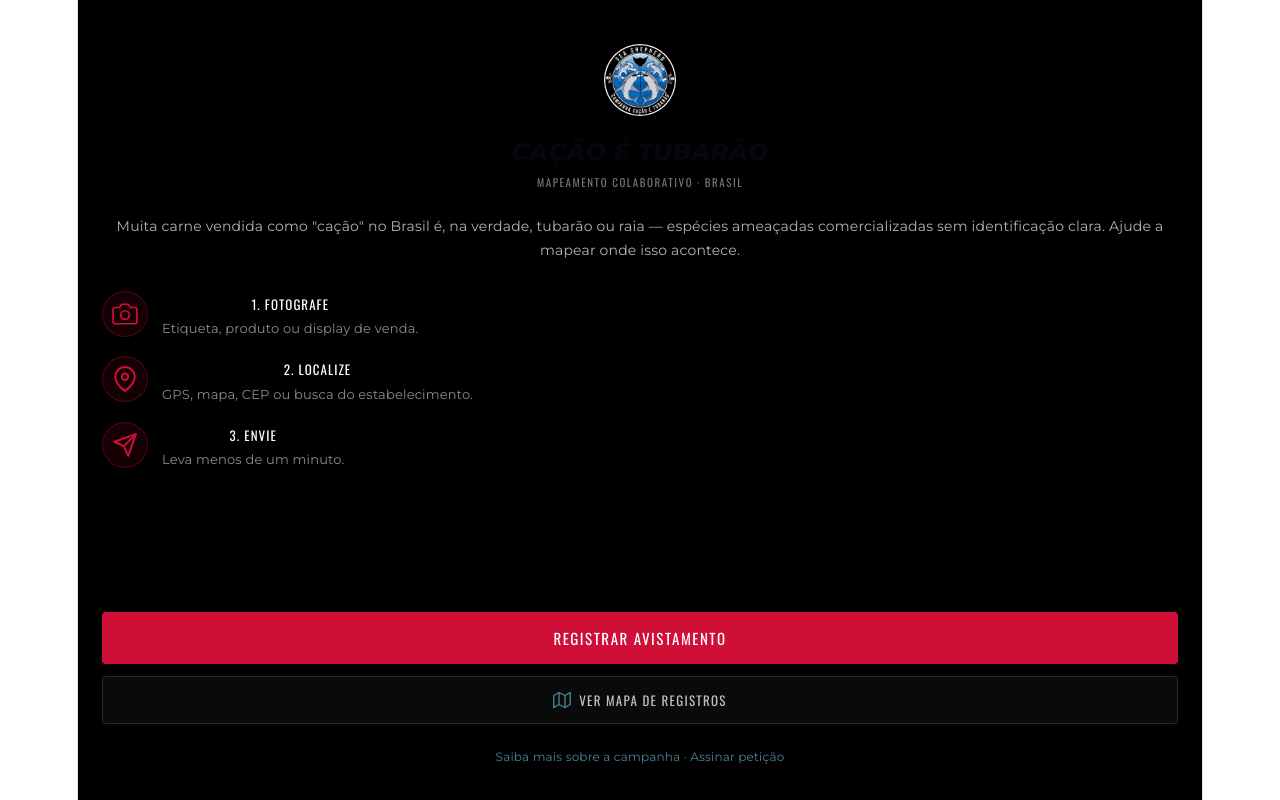
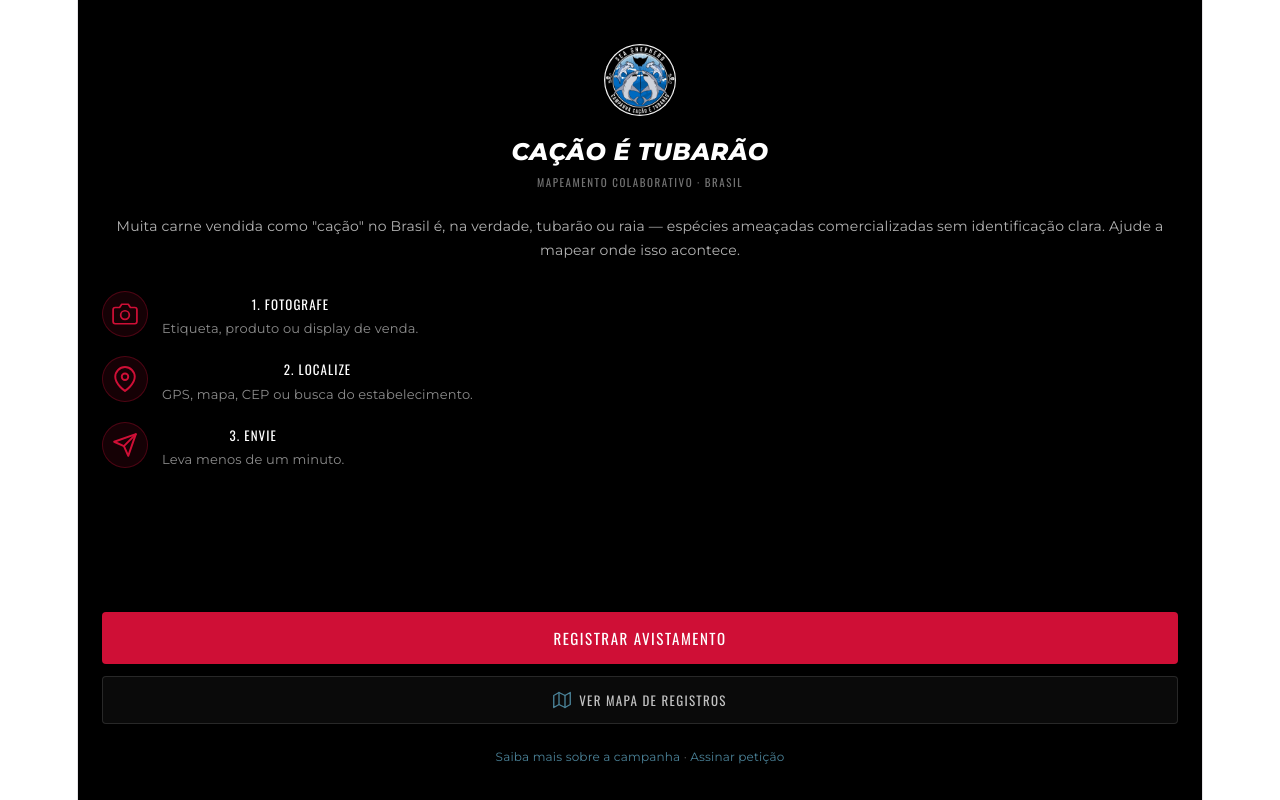
Before and after one commit to Luana-Estanislau/cacao-tubarao, a React (Vite) app: page / in a window 1280 px wide. Built offline with nearby package versions, Linux system fonts and the light colour scheme; no server answers.

Commit message:
Update Home.jsx

```diff
--- a/src/Home.jsx
+++ b/src/Home.jsx
@@ -44,7 +44,7 @@ export default function Home() {
 
       <div style={{ padding: "44px 24px 20px", textAlign: "center" }}>
         <img src="/shark-logo.JPG" alt="Cação é Tubarão" style={{ width: 72, height: 72, objectFit: "cover", borderRadius: "50%", marginBottom: 16 }} />
-        <h1 style={{ fontFamily: "'Montserrat',sans-serif", fontWeight: 800, fontStyle: "italic", fontSize: 24, textTransform: "uppercase", margin: "0 0 4px", letterSpacing: "0.02em" }}>
+        <h1 style={{ fontFamily: "'Montserrat',sans-serif", fontWeight: 800, fontStyle: "italic", fontSize: 24, textTransform: "uppercase", margin: "0 0 4px", letterSpacing: "0.02em", color: "#ffffff" }}>
           Cação é Tubarão
         </h1>
         <div style={{ fontFamily: "'Oswald',sans-serif", fontSize: 11, color: "rgba(255,255,255,0.45)", letterSpacing: "0.14em", textTransform: "uppercase" }}>
@@ -65,7 +65,7 @@ export default function Home() {
               <Icon />
             </div>
             <div>
-              <div style={{ fontFamily: "'Oswald',sans-serif", fontSize: 13, letterSpacing: "0.08em", textTransform: "uppercase", marginBottom: 2 }}>{title}</div>
+              <div style={{ fontFamily: "'Oswald',sans-serif", fontSize: 13, letterSpacing: "0.08em", textTransform: "uppercase", marginBottom: 2, color: "#ffffff" }}>{title}</div>
               <div style={{ fontSize: 13, color: "rgba(255,255,255,0.55)", lineHeight: 1.5 }}>{text}</div>
             </div>
           </div>
```
